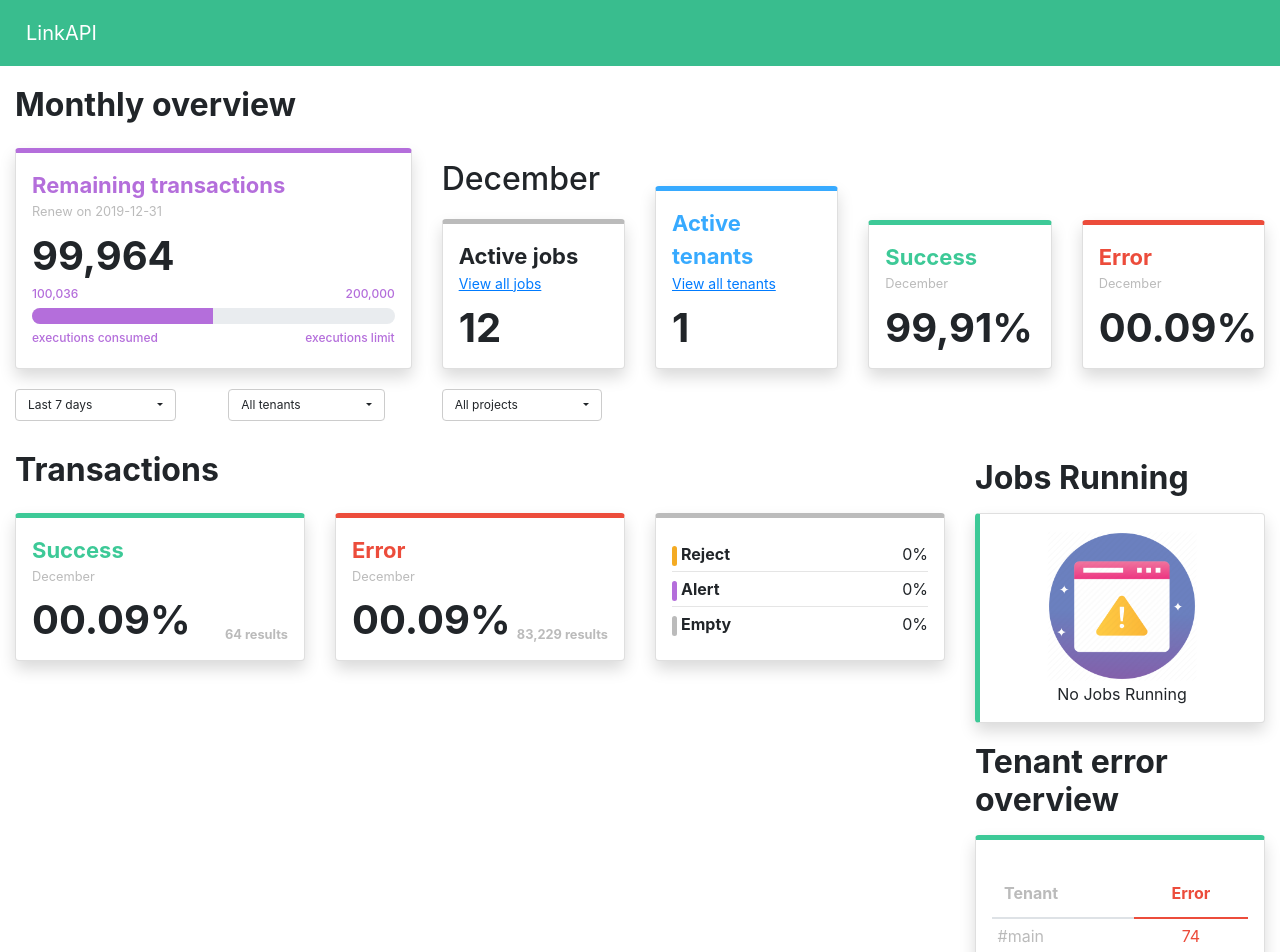
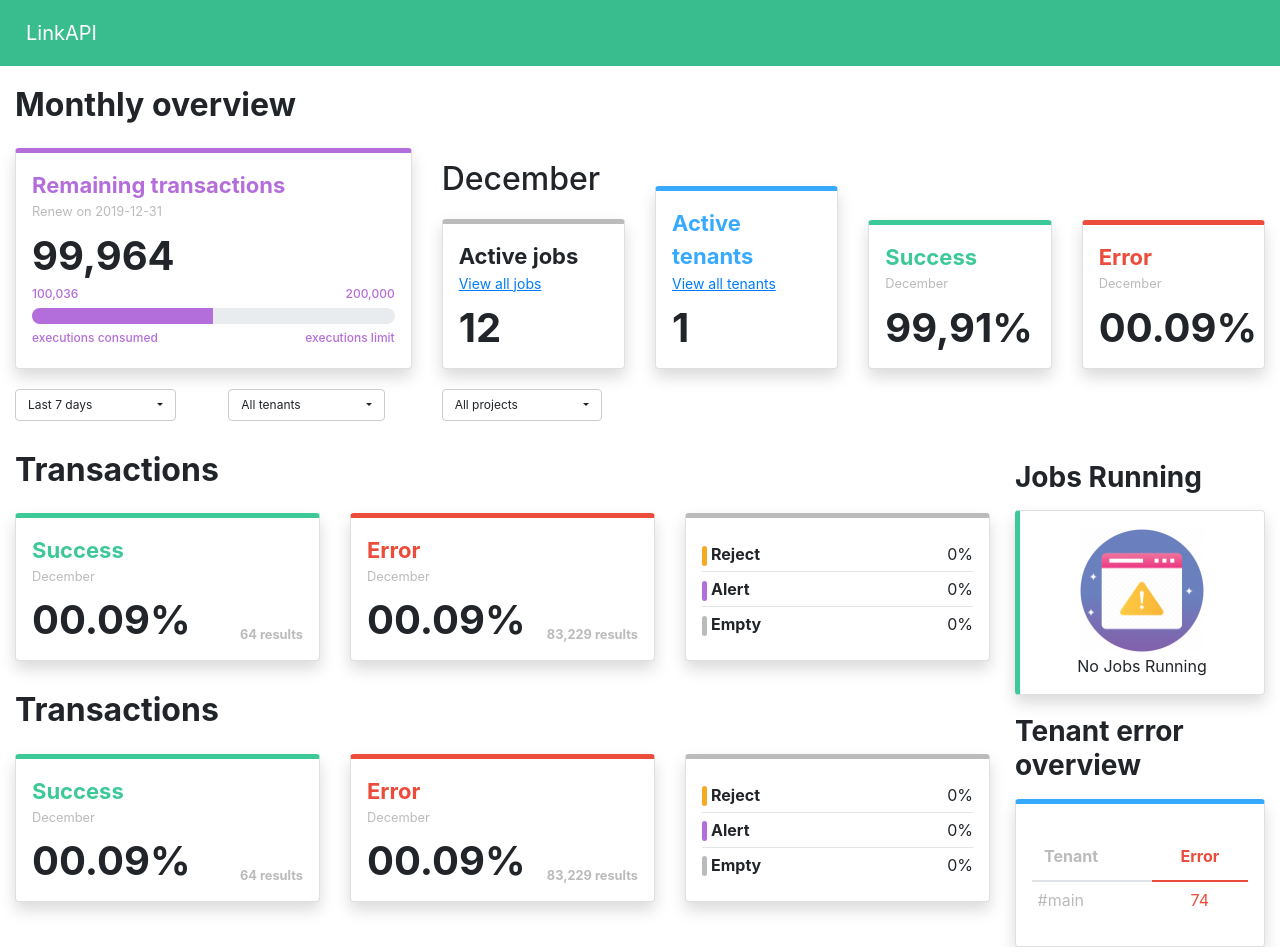
Before and after one commit to tierryray/linkapi, a React (Create React App) app: page / in a window 1280 px wide. Shown: the top 952 px of the page. Built offline with nearby package versions, Linux system fonts and the light colour scheme.

Commit message:
Fix in Layout Content

```diff
--- a/src/App.js
+++ b/src/App.js
@@ -4,6 +4,7 @@ import styled from 'styled-components';
 
 import MonthCards from './components/MonthCards';
 import TransactionsCards from './components/Transactions';
+import JobsRunning from './components/JobsRunning';
 
 const StyledNavbar = styled(Navbar)`
   background-color: #39bd8e;
@@ -11,6 +12,18 @@ const StyledNavbar = styled(Navbar)`
 
 const Logo = styled.span`
   padding: 5px 10px;
+`;
+
+const StyledDiv = styled.div`
+  display: flex;
+
+  div:first-child {
+    flex: 4;
+  }
+
+  div:last-child {
+    flex: 1;
+  }
 `;
 
 function App() {
@@ -24,7 +37,15 @@ function App() {
 
       <Container fluid>
         <MonthCards />
-        <TransactionsCards />
+        <StyledDiv>
+          <div>
+            <TransactionsCards />
+            <TransactionsCards />
+          </div>
+          <div>
+            <JobsRunning />
+          </div>
+        </StyledDiv>
       </Container>
     </>
   );
--- a/src/components/JobsRunning/index.js
+++ b/src/components/JobsRunning/index.js
@@ -1,5 +1,5 @@
 import React from 'react';
-import { Col, Table } from 'react-bootstrap';
+import { Row, Col } from 'react-bootstrap';
 import StyledCard from '../Card';
 
 import NoJobs from '../../assets/images/404.png';
@@ -7,18 +7,19 @@ import NoJobs from '../../assets/images/404.png';
 import { StyledContent, StyledTable } from './styles';
 
 const JobsRunning = () => (
-  <Col lg={3}>
-    <h2 style={{ fontWeight: 'bold', marginTop: '-38px' }}>Jobs Running</h2>
+  <Row style={{ marginTop: '40px' }}>
+    <Col lg={12}>
+      <h3 style={{ fontWeight: 'bold' }}>Jobs Running</h3>
       <StyledCard color="#3DC997" border="left">
         <StyledContent>
           <img src={NoJobs} alt="No Jobs Running" />
           <span>No Jobs Running</span>
         </StyledContent>
       </StyledCard>
-    <h2 style={{ fontWeight: 'bold', marginTop: '20px' }}>
+      <h3 style={{ fontWeight: 'bold', marginTop: '20px' }}>
         Tenant error overview
-    </h2>
-    <StyledCard color="#3DC997">
+      </h3>
+      <StyledCard color="#37AAFF">
         <StyledTable>
           <thead>
             <tr>
@@ -35,6 +36,7 @@ const JobsRunning = () => (
         </StyledTable>
       </StyledCard>
     </Col>
+  </Row>
 );
 
 export default JobsRunning;
--- a/src/components/Transactions/index.js
+++ b/src/components/Transactions/index.js
@@ -1,16 +1,14 @@
 import React from 'react';
 import { Col, Row } from 'react-bootstrap';
 import StyledCard from '../Card';
-
-import JobsRunning from '../JobsRunning';
 
 import { Title, Smaller, MainContentDiv, StyledList, ListItem } from './styles';
 
 const Transactions = () => (
   <>
     <h2 style={{ fontWeight: 'bold', marginTop: '30px' }}>Transactions</h2>
-    <Row>
-      <Col lg={3}>
+    <Row style={{ marginRight: '10px' }}>
+      <Col lg={4}>
         <StyledCard color="#3DC997">
           <Title color="#3DC997">Success</Title>
           <Smaller>December</Smaller>
@@ -21,7 +19,7 @@ const Transactions = () => (
         </StyledCard>
       </Col>
 
-      <Col lg={3}>
+      <Col lg={4}>
         <StyledCard color="#EC4C3B">
           <Title color="#EC4C3B">Error</Title>
           <Smaller>December</Smaller>
@@ -32,7 +30,7 @@ const Transactions = () => (
         </StyledCard>
       </Col>
 
-      <Col lg={3}>
+      <Col lg={4}>
         <StyledCard>
           <StyledList>
             <ListItem color="#F4AB23">
@@ -52,8 +50,6 @@ const Transactions = () => (
           </StyledList>
         </StyledCard>
       </Col>
-
-      <JobsRunning />
     </Row>
   </>
 );
```
Lines whose indentation alone changed are shown as unchanged.
